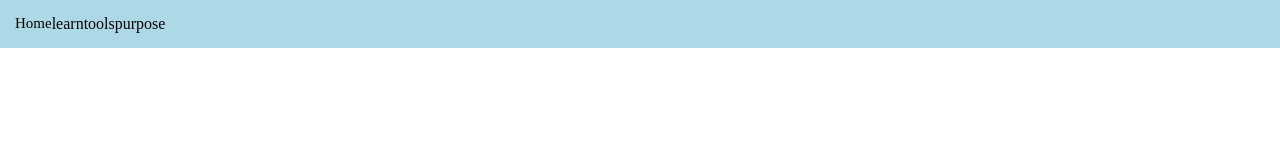
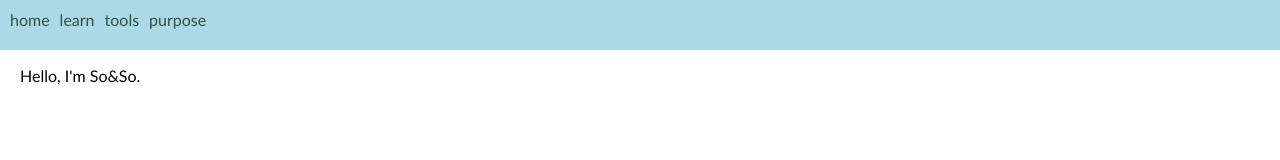
Before and after one commit to iSmartSometimes/somethingCool, a plain HTML site: page index.html in a window 1280 px wide. Drawn offline with Linux system fonts and the light colour scheme.

Commit message:
navbar update
changed divs to list items

```diff
--- a/index.html
+++ b/index.html
@@ -1,5 +1,6 @@
 <!DOCTYPE html>
 <html lang="en">
+
 <head>
     <meta charset="UTF-8">
     <meta name="viewport" content="width=device-width, initial-scale=1.0">
@@ -8,14 +9,22 @@
 
     <link rel="stylesheet" href="style.css">
 </head>
+
 <body>
-    <div id="nav">
-        <div class="nav-btns">
-            <div id="nav-home">Home</div>
-            <div id="nav-learn">learn</div>
-            <div id="nav-tools">tools</div>
-            <div id="nav-purpose">purpose</div>
+
+    <div class="nav">
+        <ul>
+            <li><a href="#">home</a></li>
+            <li><a href="#">learn</a></li>
+            <li><a href="#">tools</a></li>
+            <li><a href="#">purpose</a></li>
+        </ul>
+    </div>
+
+    <div id="post">
+        <p> Hello, I'm So&So. </p>
         </div>
-    </div>
+
+
 </body>
 </html>
--- a/style.css
+++ b/style.css
@@ -1,23 +1,36 @@
 html{
-background-color: white;
+margin: 0;
 }
 
 body{
+    font-family: 'Gill Sans', 'Gill Sans MT', Calibri, 'Trebuchet MS', sans-serif;
     margin: 0;
 }
 
-#nav {
-    width: 100%;
-    height: 15%;
+.nav {
+    height: 50px;
     margin: 0;
     background-color: lightblue;
 }
 
-.nav-btns {
+.nav ul {
     display: flex;
-    padding: 15px;
+    margin: 0px;
+    margin-left: 10px;
+    padding: 0px;
 }
 
-#nav-home{
-    font-size: 15px;
+.nav li {
+    list-style: none;
+    margin-right: 10px;
+    margin-top: 10px;
 }
+
+a {
+    text-decoration: none;
+    color: darkslategrey;
+}
+
+#post {
+    margin-left: 20px;
+}
```
